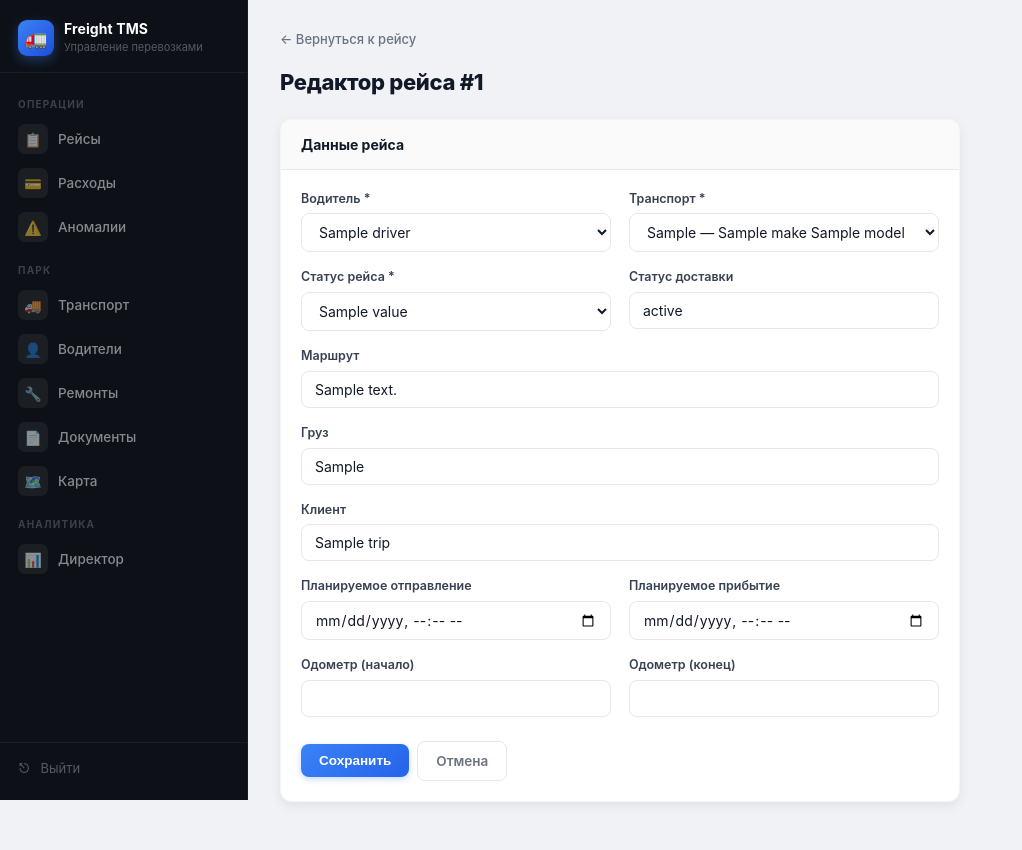
After one commit to osmagulov/freight-tms, a FastAPI app: template src/web/templates/trip_edit.html in a window 1280 px wide. The commit adds this page. Shown: the whole page, without its empty margins (0-1022 px from the left). Run offline with FastAPI, Linux system fonts and the light colour scheme; the template is opened without the code that fills it: most values are stand-ins (such as "Sample title", 1, 10 or a date in 2020); parts of the project's set-up code (start-up, migrations or seed data) failed here and were passed over.

Commit message:
feat: add trip editing and manual completion from dashboard

```diff
--- a/src/web/panel.py
+++ b/src/web/panel.py
@@ -347,7 +347,13 @@ async def create_trip_form(
 
     return templates.TemplateResponse(
         "trips_create.html",
-        {"request": request, "drivers": drivers, "vehicles": vehicles, "user": current_user},
+        {
+            "request": request,
+            "drivers": drivers,
+            "vehicles": vehicles,
+            "TripStatus": TripStatus,
+            "user": current_user
+        },
     )
 
 
@@ -356,6 +362,7 @@ async def create_trip_submit(
     request: Request,
     driver_id: int = Form(),
     vehicle_id: int = Form(),
+    status: str = Form(default="PLANNED"),
     route_details: str = Form(default=""),
     load_info: str = Form(default=""),
     client_name: str = Form(default=""),
@@ -382,7 +389,7 @@ async def create_trip_submit(
             client_name=client_name or None,
             planned_departure=parse_dt(planned_departure),
             planned_arrival=parse_dt(planned_arrival),
-            status=TripStatus.PLANNED,
+            status=status,
         )
         session.add(trip)
         await session.commit()
@@ -463,6 +470,102 @@ async def trip_detail(
             "user": current_user,
         },
     )
+
+
+@router.get("/trips/{trip_id}/edit", response_class=HTMLResponse)
+async def trip_edit_form(
+    request: Request,
+    trip_id: int,
+    current_user: dict = Depends(get_current_user_from_cookie),
+):
+    async with async_session() as session:
+        result = await session.execute(
+            select(Trip).where(Trip.id == trip_id)
+        )
+        trip = result.scalars().first()
+        if not trip:
+            return RedirectResponse(url="/panel/trips", status_code=302)
+
+        drivers_result = await session.execute(
+            select(Driver).order_by(Driver.name)
+        )
+        drivers = drivers_result.scalars().all()
+
+        vehicles_result = await session.execute(
+            select(Vehicle).order_by(Vehicle.license_plate)
+        )
+        vehicles = vehicles_result.scalars().all()
+
+    return templates.TemplateResponse(
+        "trip_edit.html",
+        {
+            "request": request,
+            "trip": trip,
+            "drivers": drivers,
+            "vehicles": vehicles,
+            "TripStatus": TripStatus,
+            "user": current_user,
+        },
+    )
+
+
+@router.post("/trips/{trip_id}/edit")
+async def trip_edit_submit(
+    request: Request,
+    trip_id: int,
+    driver_id: int = Form(),
+    vehicle_id: int = Form(),
+    status: str = Form(),
+    delivery_status: str = Form(default=""),
+    route_details: str = Form(default=""),
+    load_info: str = Form(default=""),
+    client_name: str = Form(default=""),
+    planned_departure: str = Form(default=""),
+    planned_arrival: str = Form(default=""),
+    start_odometer: str = Form(default=""),
+    end_odometer: str = Form(default=""),
+    current_user: dict = Depends(get_current_user_from_cookie),
+):
+    from datetime import datetime as dt
+
+    def parse_dt(value: str):
+        if not value:
+            return None
+        try:
+            return dt.fromisoformat(value)
+        except ValueError:
+            return None
+
+    def parse_int(value: str):
+        if not value:
+            return None
+        try:
+            return int(value)
+        except ValueError:
+            return None
+
+    async with async_session() as session:
+        result = await session.execute(select(Trip).where(Trip.id == trip_id))
+        trip = result.scalars().first()
+        if not trip:
+            return RedirectResponse(url="/panel/trips", status_code=302)
+
+        trip.driver_id = driver_id
+        trip.vehicle_id = vehicle_id
+        trip.status = status
+        trip.delivery_status = delivery_status.strip() or None
+        trip.route_details = route_details.strip() or None
+        trip.load_info = load_info.strip() or None
+        trip.client_name = client_name.strip() or None
+        trip.planned_departure = parse_dt(planned_departure)
+        trip.planned_arrival = parse_dt(planned_arrival)
+        trip.start_odometer = parse_int(start_odometer)
+        trip.end_odometer = parse_int(end_odometer)
+
+        session.add(trip)
+        await session.commit()
+
+    return RedirectResponse(url=f"/panel/trips/{trip.id}", status_code=302)
 
 
 @router.get("/fleet", response_class=HTMLResponse)
--- a/src/web/templates/trip_detail.html
+++ b/src/web/templates/trip_detail.html
@@ -5,7 +5,10 @@
 <a href="/panel/trips" class="back-link">← К списку рейсов</a>
 
 <div class="page-hdr">
-    <h1>Рейс #{{ trip.id }}</h1>
+    <div class="page-hdr-left">
+        <h1>Рейс #{{ trip.id }}</h1>
+        <a href="/panel/trips/{{ trip.id }}/edit" class="btn btn-xs btn-ghost" style="margin-left: 8px;">Редактировать</a>
+    </div>
     {% if trip.status == 'PLANNED' %}<span class="badge badge-planned">Запланирован</span>
     {% elif trip.status == 'ACTIVE' %}<span class="badge badge-active">Активен</span>
     {% elif trip.status == 'COMPLETED' %}<span class="badge badge-completed">Завершён</span>
--- /dev/null
+++ b/src/web/templates/trip_edit.html
@@ -0,0 +1,102 @@
+{% extends "base.html" %}
+{% block title %}Редактирование рейса #{{ trip.id }} — Freight TMS{% endblock %}
+{% block content %}
+
+<a href="/panel/trips/{{ trip.id }}" class="back-link">← Вернуться к рейсу</a>
+
+<div class="page-hdr" style="margin-bottom:20px;">
+    <h1>Редактор рейса #{{ trip.id }}</h1>
+</div>
+
+<div class="card" style="max-width:680px;">
+    <div class="card-hdr"><span class="card-title">Данные рейса</span></div>
+    <div class="card-body">
+        <form action="/panel/trips/{{ trip.id }}/edit" method="post">
+
+            <div class="form-grid-2">
+                <div class="form-row">
+                    <label for="driver_id">Водитель *</label>
+                    <select name="driver_id" id="driver_id" required>
+                        <option value="">— выберите водителя —</option>
+                        {% for d in drivers %}
+                        <option value="{{ d.id }}" {% if trip.driver_id == d.id %}selected{% endif %}>{{ d.name or d.tg_id }}</option>
+                        {% endfor %}
+                    </select>
+                </div>
+                <div class="form-row">
+                    <label for="vehicle_id">Транспорт *</label>
+                    <select name="vehicle_id" id="vehicle_id" required>
+                        <option value="">— выберите борт —</option>
+                        {% for v in vehicles %}
+                        <option value="{{ v.id }}" {% if trip.vehicle_id == v.id %}selected{% endif %}>{{ v.license_plate }}{% if v.make %} — {{ v.make }} {{ v.model or '' }}{% endif %}</option>
+                        {% endfor %}
+                    </select>
+                </div>
+            </div>
+
+            <div class="form-grid-2">
+                <div class="form-row">
+                    <label for="status">Статус рейса *</label>
+                    <select name="status" id="status" required>
+                        {% for st in TripStatus %}
+                        <option value="{{ st.value }}" {% if trip.status == st.value %}selected{% endif %}>
+                            {% if st.value == 'PLANNED' %}Запланирован
+                            {% elif st.value == 'ACTIVE' %}Активен
+                            {% elif st.value == 'COMPLETED' %}Завершён
+                            {% elif st.value == 'CANCELLED' %}Отменён
+                            {% else %}{{ st.value }}{% endif %}
+                        </option>
+                        {% endfor %}
+                    </select>
+                </div>
+                <div class="form-row">
+                    <label for="delivery_status">Статус доставки</label>
+                    <input type="text" name="delivery_status" id="delivery_status" value="{{ trip.delivery_status or '' }}" placeholder="Например: Доставлено">
+                </div>
+            </div>
+
+            <div class="form-row">
+                <label for="route_details">Маршрут</label>
+                <input type="text" name="route_details" id="route_details" value="{{ trip.route_details or '' }}" placeholder="Например: Алматы — Астана" maxlength="500">
+            </div>
+
+            <div class="form-row">
+                <label for="load_info">Груз</label>
+                <input type="text" name="load_info" id="load_info" value="{{ trip.load_info or '' }}" placeholder="Тип и объём груза" maxlength="500">
+            </div>
+
+            <div class="form-row">
+                <label for="client_name">Клиент</label>
+                <input type="text" name="client_name" id="client_name" value="{{ trip.client_name or '' }}" placeholder="Наименование клиента" maxlength="255">
+            </div>
+
+            <div class="form-grid-2">
+                <div class="form-row">
+                    <label for="planned_departure">Планируемое отправление</label>
+                    <input type="datetime-local" name="planned_departure" id="planned_departure" value="{{ trip.planned_departure.strftime('%Y-%m-%dT%H:%M') if trip.planned_departure else '' }}">
+                </div>
+                <div class="form-row">
+                    <label for="planned_arrival">Планируемое прибытие</label>
+                    <input type="datetime-local" name="planned_arrival" id="planned_arrival" value="{{ trip.planned_arrival.strftime('%Y-%m-%dT%H:%M') if trip.planned_arrival else '' }}">
+                </div>
+            </div>
+
+            <div class="form-grid-2">
+                <div class="form-row">
+                    <label for="start_odometer">Одометр (начало)</label>
+                    <input type="number" name="start_odometer" id="start_odometer" value="{{ trip.start_odometer if trip.start_odometer is not none else '' }}">
+                </div>
+                <div class="form-row">
+                    <label for="end_odometer">Одометр (конец)</label>
+                    <input type="number" name="end_odometer" id="end_odometer" value="{{ trip.end_odometer if trip.end_odometer is not none else '' }}">
+                </div>
+            </div>
+
+            <div class="action-group" style="margin-top:8px;">
+                <button type="submit" class="btn">Сохранить</button>
+                <a href="/panel/trips/{{ trip.id }}" class="btn btn-ghost">Отмена</a>
+            </div>
+        </form>
+    </div>
+</div>
+{% endblock %}
```
Also changed, not shown: src/web/templates/trips_create.html (+19 -3 lines).
